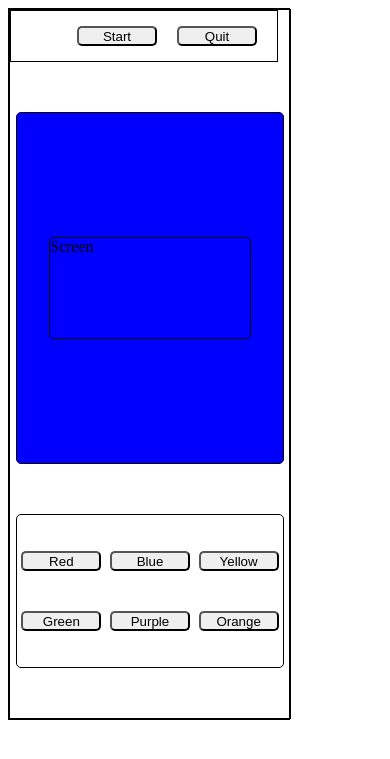
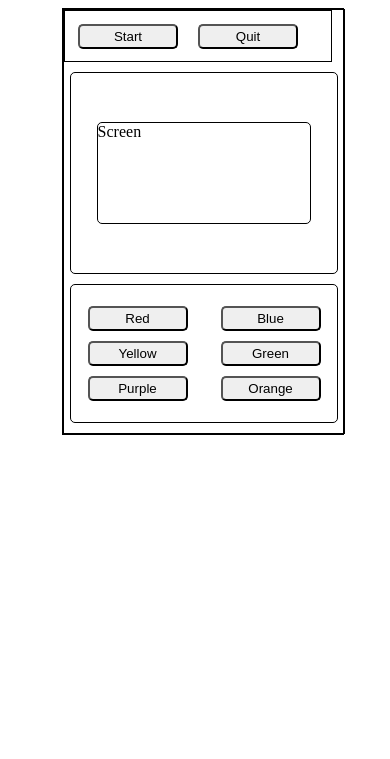
Before and after one commit to guillermograham/flipando-colores, a PHP site: page / in a window 390 px wide. Shown: the top 759 px of the page. Run offline with PHP 8.4, Linux system fonts and the light colour scheme; some libraries are stand-ins or nearby versions.

Commit message:
reformatted game screen for mobile

```diff
--- a/css/style.css
+++ b/css/style.css
@@ -71,20 +71,22 @@ nav button {
 
 @media only screen and (max-width: 700px) {
   body {
-    width: 280px;
+    width: 100%;
   }
 
   main {
+    margin: 0 auto;
     width: 280px;
   }
 
   nav {
     width: 95%;
+    justify-content: center;
   }
 
   button {
-    width: 80px;
-    height: 20px;
+    width: 100px;
+    height: 25px;
   }
 
   .full-screen-wrapper {
@@ -92,11 +94,23 @@ nav button {
   }
 
   .screen-container {
-    background-color: blue;
+    height: 200px;
     width: 95%;
+    margin-top: 10px;
+  }
+
+  .screen {
+    width: 80%;
   }
 
   .color-buttons-container {
     width: 95%;
+    margin-top: 10px;
+    margin-bottom: 10px;
   }
+
+  .color-buttons-container ul li button {
+    margin: 5px 0;
+  }
+
 }
```
